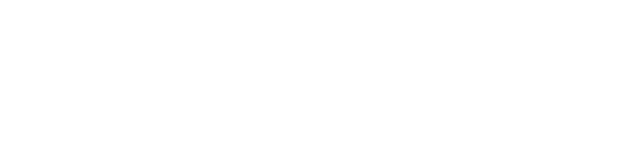
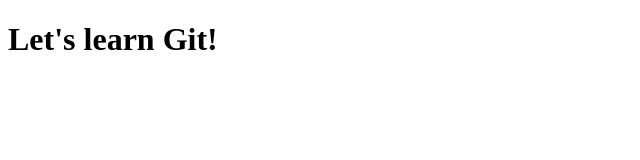
Before and after one commit to runedeclercq/git-beginners, a plain HTML site: page index.html in a window 1280 px wide. Shown: the whole page, without its empty margins (0-640 px from the left). Drawn offline with Linux system fonts and the light colour scheme.

Commit message:
add html content

```diff
--- a/index.html
+++ b/index.html
@@ -8,6 +8,7 @@
 </head>
 
 <body>
+    <h1>Let's learn Git!</h1>
 
 </body>
 
```
